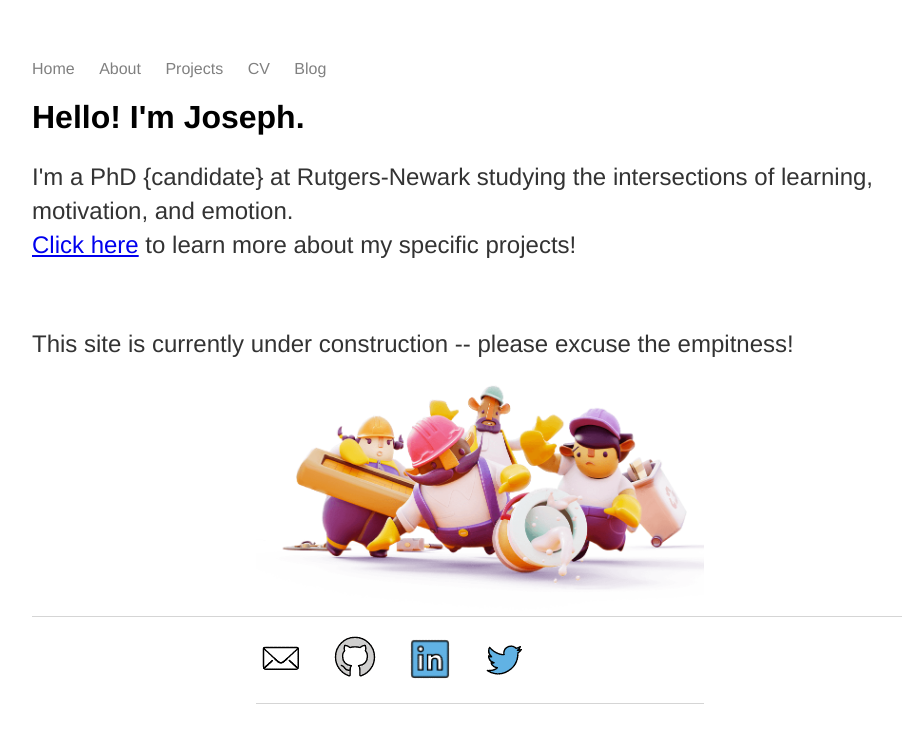
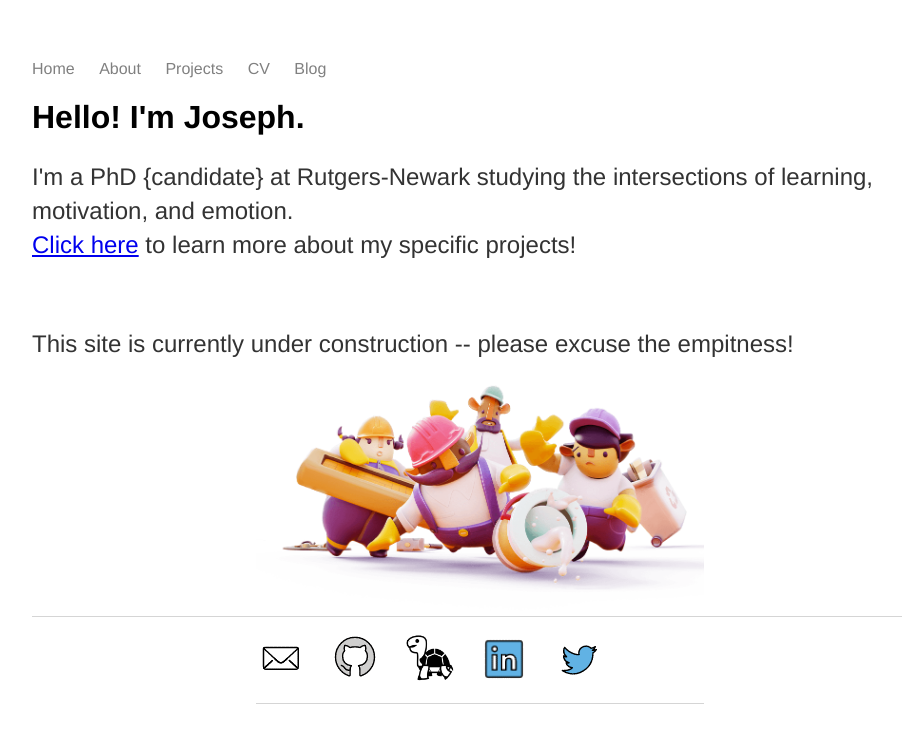
Before and after one commit to ColantonioLearn/ColantonioLearn.github.io, a Jekyll site: the page built from index.html, in a window 1280 px wide. Shown: the top 743 px of the page, without its empty margins (160-1062 px from the left). Built offline with Jekyll 4.4.1, drawn with Linux system fonts in a browser that asks for light colours.

Commit message:
add ccdlab link

```diff
--- a/about/index.html
+++ b/about/index.html
@@ -16,6 +16,8 @@ title: About Joseph
 				<li><a href="https://github.com/ColantonioLearn", target="_blank" class="menu">
 					<img src="/images/github.png" alt="github" width=50px>
 				</a></li>
+				<li><a href="http://ccdlab.rutgers.edu/", target="_blank" class="menu">
+					<img src="/images/turtle.png" alt="twitter" width=50px>
 				<li><a href="https://www.linkedin.com/in/joseph-colantonio-63186692/", target="_blank" class="menu">
 					<img src="/images/linkedin.png" alt="linkedIn" width=50px>
 				</a></li>
--- a/blog/index.html
+++ b/blog/index.html
@@ -18,6 +18,8 @@ title: Joseph's Blog
 					<li><a href="https://github.com/ColantonioLearn", target="_blank" class="menu">
 						<img src="/images/github.png" alt="github" width=50px>
 					</a></li>
+					<li><a href="http://ccdlab.rutgers.edu/", target="_blank" class="menu">
+						<img src="/images/turtle.png" alt="twitter" width=50px>
 					<li><a href="https://www.linkedin.com/in/joseph-colantonio-63186692/", target="_blank" class="menu">
 						<img src="/images/linkedin.png" alt="linkedIn" width=50px>
 					</a></li>
--- a/index.html
+++ b/index.html
@@ -19,6 +19,8 @@ title: Joseph A. Colantonio II
 				<li><a href="https://github.com/ColantonioLearn", target="_blank" class="menu">
 					<img src="/images/github.png" alt="github" width=50px>
 				</a></li>
+				<li><a href="http://ccdlab.rutgers.edu/", target="_blank" class="menu">
+					<img src="/images/turtle.png" alt="twitter" width=50px>
 				<li><a href="https://www.linkedin.com/in/joseph-colantonio-63186692/", target="_blank" class="menu">
 					<img src="/images/linkedin.png" alt="linkedIn" width=50px>
 				</a></li>
--- a/projects/index.html
+++ b/projects/index.html
@@ -15,6 +15,8 @@ title: Ongoing Projects
 				<li><a href="https://github.com/ColantonioLearn", target="_blank" class="menu">
 					<img src="/images/github.png" alt="github" width=50px>
 				</a></li>
+				<li><a href="http://ccdlab.rutgers.edu/", target="_blank" class="menu">
+					<img src="/images/turtle.png" alt="twitter" width=50px>
 				<li><a href="https://www.linkedin.com/in/joseph-colantonio-63186692/", target="_blank" class="menu">
 					<img src="/images/linkedin.png" alt="linkedIn" width=50px>
 				</a></li>
```
Also changed, not shown: images/turtle.png (added).
